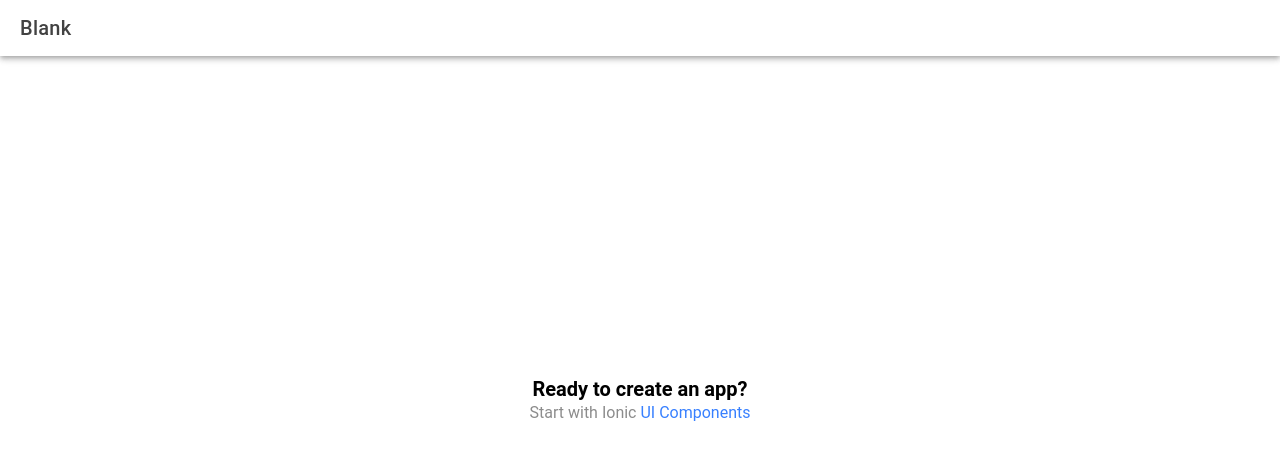
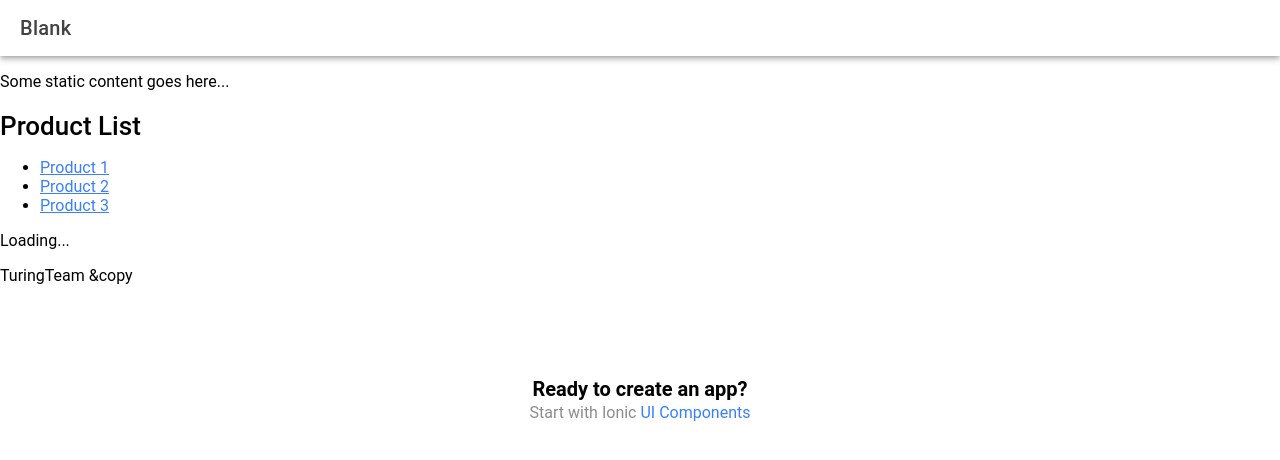
Before and after one commit to S-TJones/TuringTeam-Ecommerce-Backend, a React (Vite) app in the folder myAppFrontend/: page /home in a window 1280 px wide. Shown: the top 460 px of the page. Built offline with nearby package versions, Linux system fonts and the light colour scheme; no server answers.

Commit message:
Added Product Page

```diff
--- a/myAppFrontend/src/App.tsx
+++ b/myAppFrontend/src/App.tsx
@@ -1,7 +1,11 @@
 import { Redirect, Route } from 'react-router-dom';
 import { IonApp, IonRouterOutlet, setupIonicReact } from '@ionic/react';
 import { IonReactRouter } from '@ionic/react-router';
+
 import Home from './pages/Home';
+import HomePage from './components/HomePage';
+import ProductList from './components/ProductList';
+import ProductDetails from './components/ProductDetails';
 
 /* Core CSS required for Ionic components to work properly */
 import '@ionic/react/css/core.css';
@@ -27,14 +31,26 @@ setupIonicReact();
 const App: React.FC = () => (
   <IonApp>
     <IonReactRouter>
-      <IonRouterOutlet>
+
+      <IonRouterOutlet id='main'>
         <Route exact path="/home">
           <Home />
         </Route>
         <Route exact path="/">
           <Redirect to="/home" />
         </Route>
+
+        {/* Routing for the Product List */}
+        <Route exact path="/products">
+          <ProductList />
+        </Route>
+
+        {/* Routing for Product Details */}
+        <Route path="/products/:id">
+          <ProductDetails />
+        </Route>
       </IonRouterOutlet>
+
     </IonReactRouter>
   </IonApp>
 );
--- /dev/null
+++ b/myAppFrontend/src/components/HomePage.tsx
@@ -0,0 +1,15 @@
+// HomePage.tsx
+
+import React from 'react';
+
+const HomePage: React.FC = () => {
+  return (
+    <div>
+        <h1>Welcome to the Home Page</h1>
+        {/* Add content for the home page */}
+    </div>
+
+  );
+};
+
+export default HomePage;
--- /dev/null
+++ b/myAppFrontend/src/components/ProductDetails.tsx
@@ -0,0 +1,37 @@
+
+import React, { useEffect, useState } from 'react';
+import { useParams } from 'react-router-dom';
+import { fetchProductDetails } from '../services/productService';
+import Product from '../types/Product'; // Import the updated Product interface
+
+const ProductDetails: React.FC = () => {
+  const { id } = useParams<{ id: string }>();
+  const [product, setProduct] = useState<Product | null>(null);
+
+  useEffect(() => {
+    fetchProductDetails(id)
+      .then((data: Product) => {
+        setProduct(data);
+      })
+      .catch((error: any) => {
+        // Handle errors
+        console.log(error);
+      });
+  }, [id]);
+
+  if (!product) {
+    return <div>Loading...</div>;
+  }
+
+  return (
+    <div>
+      <h1>{product.name}</h1>
+      <p>Price: ${product.price}</p>
+      <img src={product.image} alt={product.name} />
+      <p>Date and Time: {product.created_at.toISOString()}</p>
+      {/* Display other product details */}
+    </div>
+  );
+};
+
+export default ProductDetails;
--- /dev/null
+++ b/myAppFrontend/src/components/ProductList.tsx
@@ -0,0 +1,46 @@
+// ProductList.tsx
+
+import React from 'react';
+import { Link } from 'react-router-dom';
+
+const ProductList: React.FC = () => {
+  // Assuming products is an array of product objects
+  const products = [
+    {
+      id: 1,
+      name: 'Product 1',
+      price: 19.99,
+      image: 'https://example.com/product1.jpg',
+      datetime: new Date('2023-08-25T10:30:00Z'),
+    },
+    {
+      id: 2,
+      name: 'Product 2',
+      price: 29.99,
+      image: 'https://example.com/product2.jpg',
+      datetime: new Date('2023-08-26T14:45:00Z'),
+    },
+    {
+      id: 3,
+      name: 'Product 3',
+      price: 39.99,
+      image: 'https://example.com/product3.jpg',
+      datetime: new Date('2023-08-27T16:20:00Z'),
+    },
+  ];
+
+  return (
+    <div>
+      <h1>Product List</h1>
+      <ul>
+        {products.map(product => (
+          <li key={product.id}>
+            <Link to={`/product/${product.id}`}>{product.name}</Link>
+          </li>
+        ))}
+      </ul>
+    </div>
+  );
+};
+
+export default ProductList;
--- a/myAppFrontend/src/pages/Home.tsx
+++ b/myAppFrontend/src/pages/Home.tsx
@@ -2,20 +2,45 @@ import { IonContent, IonHeader, IonPage, IonTitle, IonToolbar } from '@ionic/rea
 import ExploreContainer from '../components/ExploreContainer';
 import './Home.css';
 
+// The replaceable components
+import ProductList from '../components/ProductList';
+import ProductDetails from '../components/ProductDetails';
+
 const Home: React.FC = () => {
   return (
     <IonPage>
+      {/* Header */}
       <IonHeader>
         <IonToolbar>
           <IonTitle>Blank</IonTitle>
         </IonToolbar>
       </IonHeader>
+
+      {/* Content Area */}
       <IonContent fullscreen>
         <IonHeader collapse="condense">
           <IonToolbar>
             <IonTitle size="large">Blank</IonTitle>
           </IonToolbar>
         </IonHeader>
+
+        {/* Main Content - Switchable Components */}
+        <main>
+          <div>
+            <p>Some static content goes here...</p>
+
+            {/* Include your replaceable component */}
+            <ProductList />
+            <ProductDetails />
+
+            {/* Add more content as needed */}
+          </div>
+        </main>
+
+        {/* Footer */}
+        <footer>
+          <p>TuringTeam &copy</p>
+        </footer>
         <ExploreContainer />
       </IonContent>
     </IonPage>
--- /dev/null
+++ b/myAppFrontend/src/services/productService.ts
@@ -0,0 +1,19 @@
+// src/services/productService.js
+
+const BASE_URL = 'https://api.example.com'; // Replace with getProduct-byID API endpoint
+
+export const fetchProductDetails = async (productId: string) => {
+  try {
+    const response = await fetch(`${BASE_URL}/products/${productId}`);
+
+    if (!response.ok) {
+      throw new Error('Failed to fetch product details');
+    }
+
+    const product = await response.json();
+    return product;
+  } catch (error) {
+    console.error('Error fetching product details:', error);
+    throw error; // Rethrow the error for handling in components
+  }
+};
--- /dev/null
+++ b/myAppFrontend/src/types/Product.ts
@@ -0,0 +1,13 @@
+interface Product {
+    id: number;
+    name: string;
+    description: string;
+    price: number;
+    image: string;
+    status: string;
+    user_id: number;
+    created_at: Date;
+    updated_at: Date;
+}
+
+export default Product;
```
